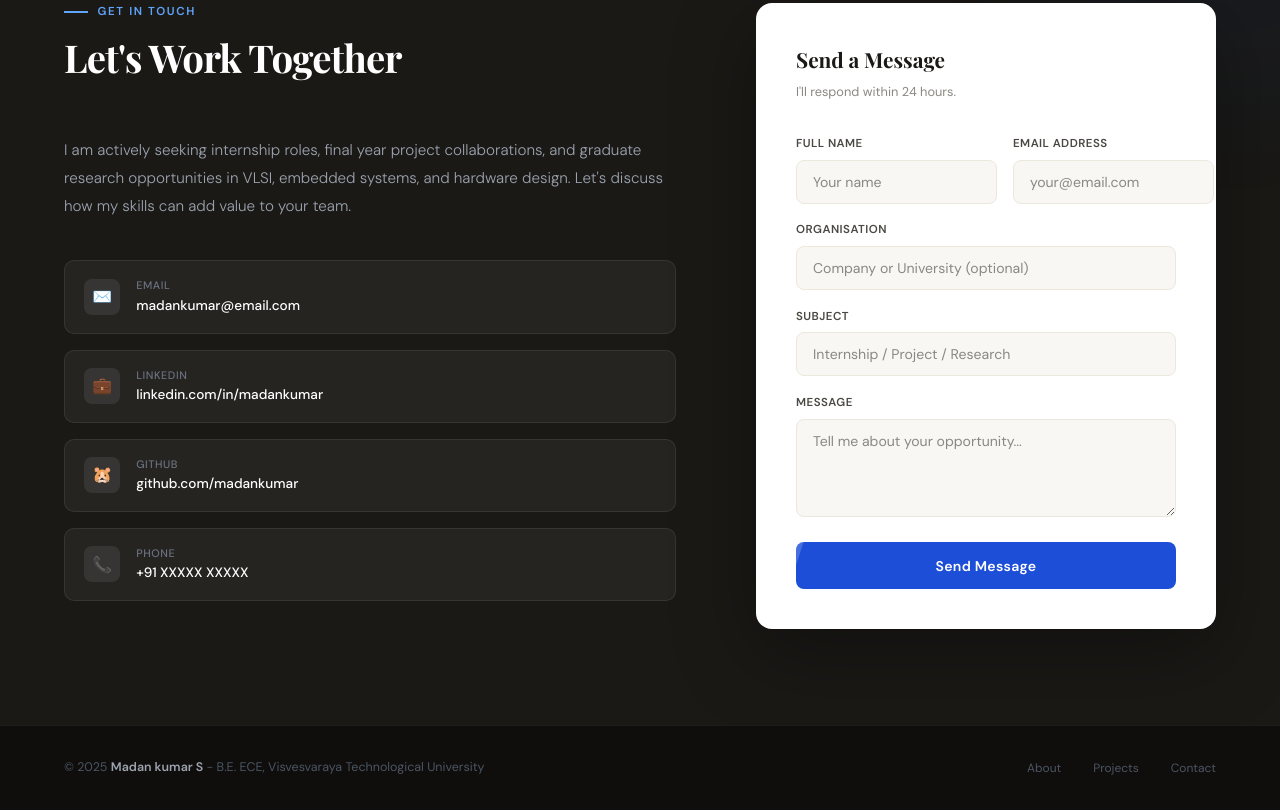
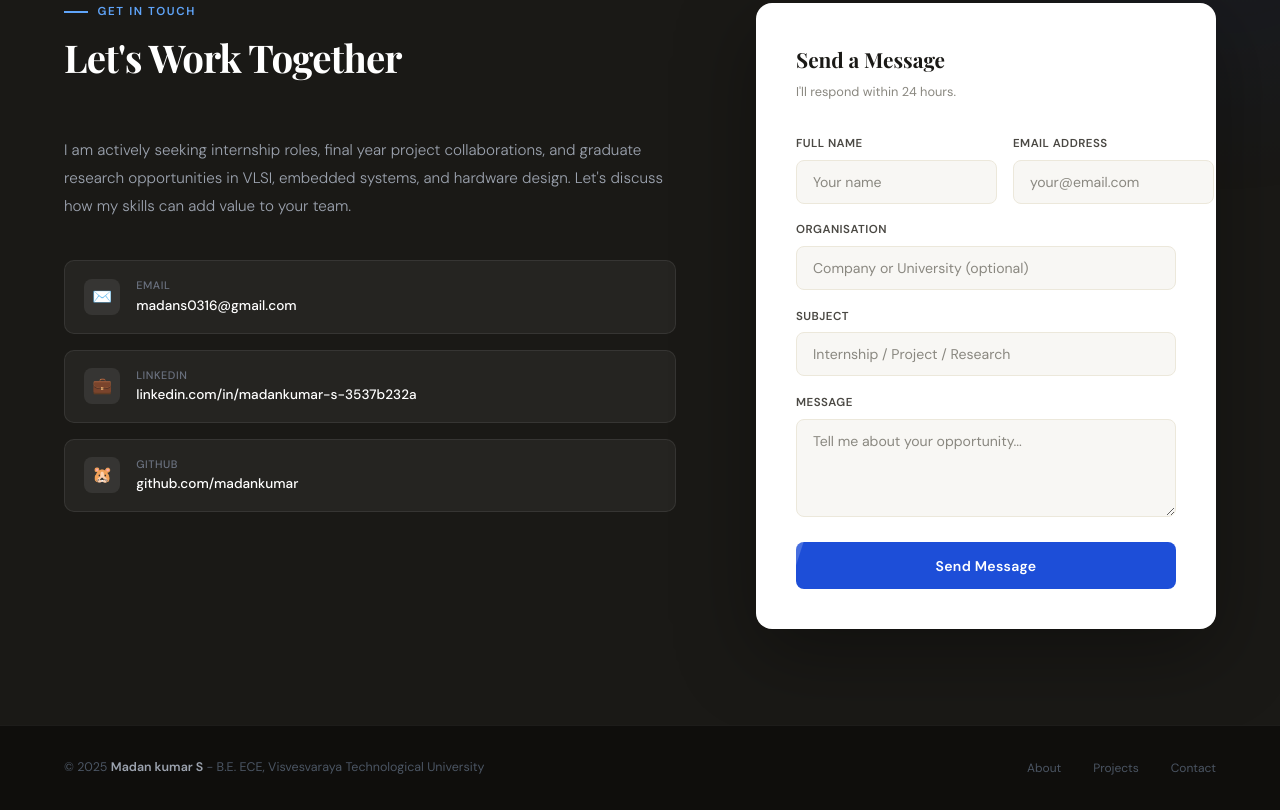
Before and after one commit to madans0316-cmd/Madan-kumar-S-portfolio, a website: page index.html in a window 1280 px wide. Shown: the part 4661-5471 px from the top of the page. Drawn offline with nearby package versions, Linux system fonts and the light colour scheme.

Commit message:
Update index.html

```diff
--- a/index.html
+++ b/index.html
@@ -87,7 +87,7 @@
             <div class="placeholder-icon">&#127891;</div>
             <div class="placeholder-text"><p>Upload Your Photo</p><span>Click to select an image</span></div>
           </div>
-          <div class="upload-overlay"><span class="upload-overlay-text">Upload Photo</span></div>
+          <div class="upload-overlay"></div>
         </button>
         <div class="photo-info">
           <div class="photo-info-name">Madan kumar S</div>
@@ -225,10 +225,10 @@
         </div>
         <p class="contact-desc">I am actively seeking internship roles, final year project collaborations, and graduate research opportunities in VLSI, embedded systems, and hardware design. Let's discuss how my skills can add value to your team.</p>
         <div class="contact-details">
-          <a href="mailto:madankumar@email.com" class="contact-detail-item"><div class="detail-icon">&#9993;&#65039;</div><div><div class="detail-label">Email</div><div class="detail-value">madankumar@email.com</div></div></a>
-          <a href="https://linkedin.com" target="_blank" rel="noopener noreferrer" class="contact-detail-item"><div class="detail-icon">&#128188;</div><div><div class="detail-label">LinkedIn</div><div class="detail-value">linkedin.com/in/madankumar</div></div></a>
+          <a href="mailto:madans0316@gmail.com" class="contact-detail-item"><div class="detail-icon">&#9993;&#65039;</div><div><div class="detail-label">Email</div><div class="detail-value">madans0316@gmail.com</div></div></a>
+          <a href="https://www.linkedin.com/in/madankumar-s-3537b232a" target="_blank" rel="noopener noreferrer" class="contact-detail-item"><div class="detail-icon">&#128188;</div><div><div class="detail-label">LinkedIn</div><div class="detail-value">linkedin.com/in/madankumar-s-3537b232a</div></div></a>
           <a href="https://github.com" target="_blank" rel="noopener noreferrer" class="contact-detail-item"><div class="detail-icon">&#128057;</div><div><div class="detail-label">GitHub</div><div class="detail-value">github.com/madankumar</div></div></a>
-          <a href="tel:+919999999999" class="contact-detail-item"><div class="detail-icon">&#128222;</div><div><div class="detail-label">Phone</div><div class="detail-value">+91 XXXXX XXXXX</div></div></a>
+
         </div>
       </div>
       <div class="reveal rv-right rd2">
```
